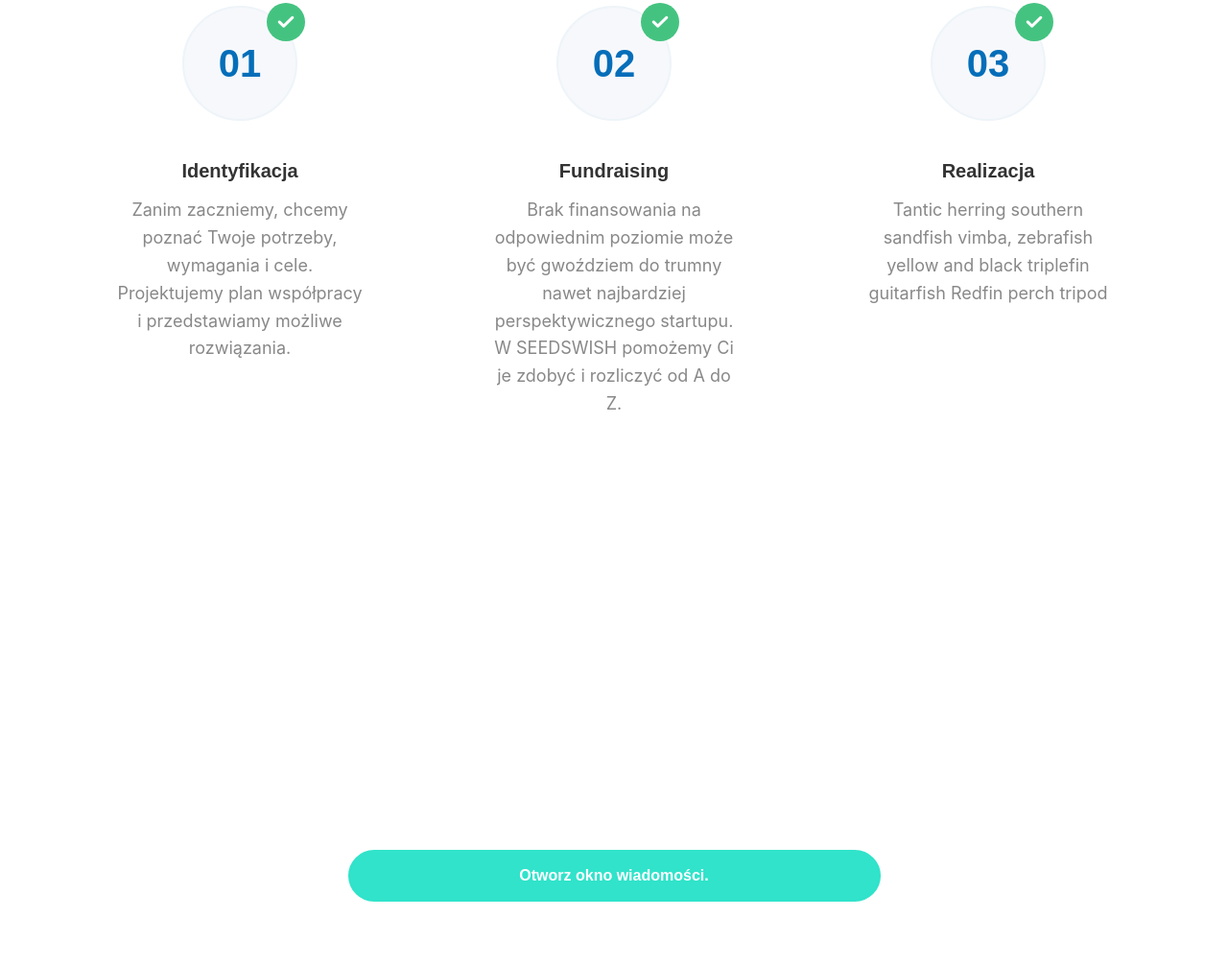
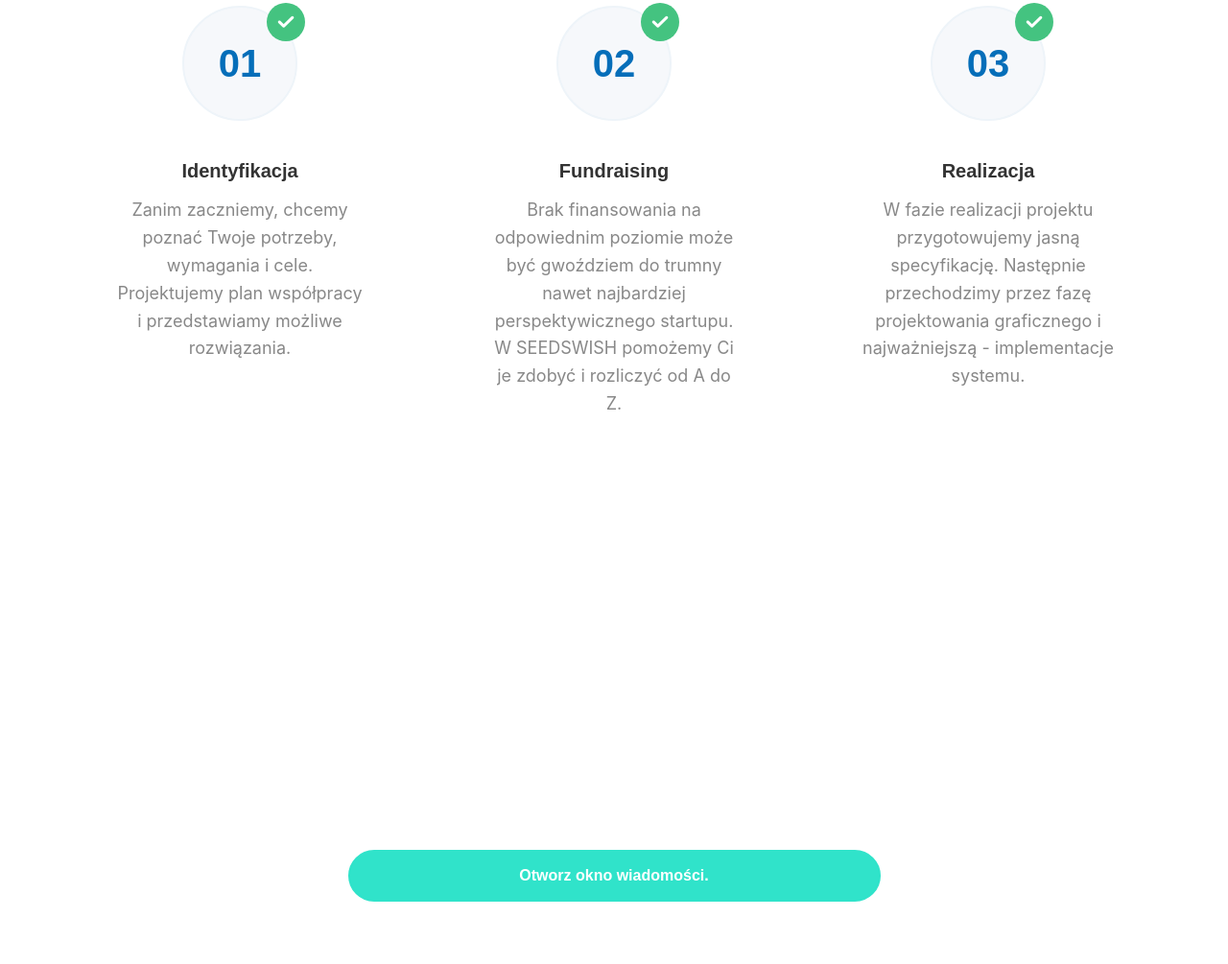
Before and after one commit to kocasp/seedswish, a plain HTML site: page index.html in a window 1280 px wide. Shown: the part 4047-5052 px from the top of the page at 96% size. Drawn offline with nearby package versions, Linux system fonts and the light colour scheme; some packages are replaced by stand-ins of ours.

Commit message:
Impementation phase

```diff
--- a/index.html
+++ b/index.html
@@ -714,7 +714,7 @@
 													<h4 class="__title">Realizacja</h4>
 
 													<p>
-														Tantic herring southern sandfish vimba, zebrafish yellow and black triplefin guitarfish Redfin perch tripod
+														W fazie realizacji projektu przygotowujemy jasną specyfikację. Następnie przechodzimy przez fazę projektowania graficznego i najważniejszą - implementacje systemu.
 													</p>
 												</div>
 											</div>
```
